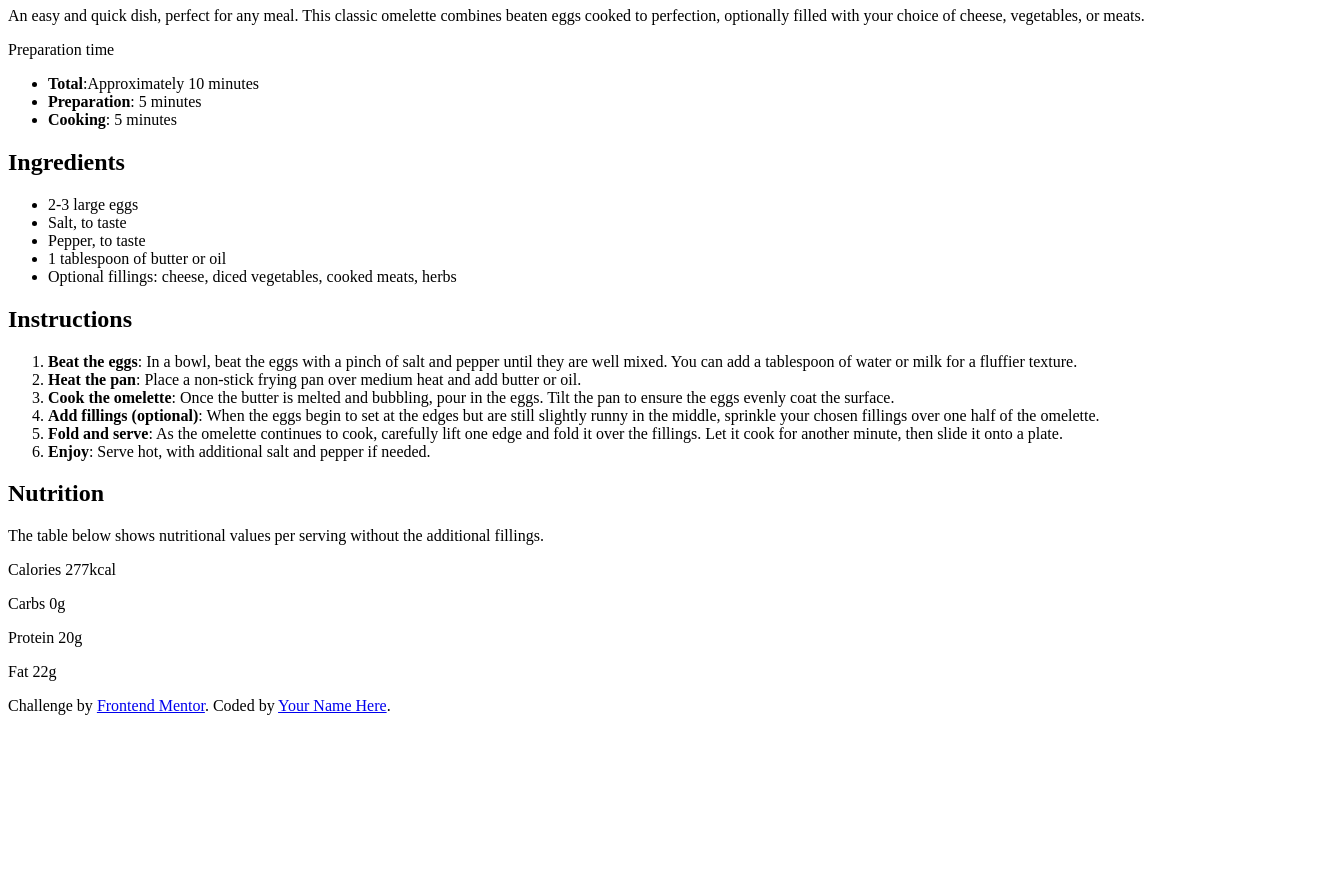
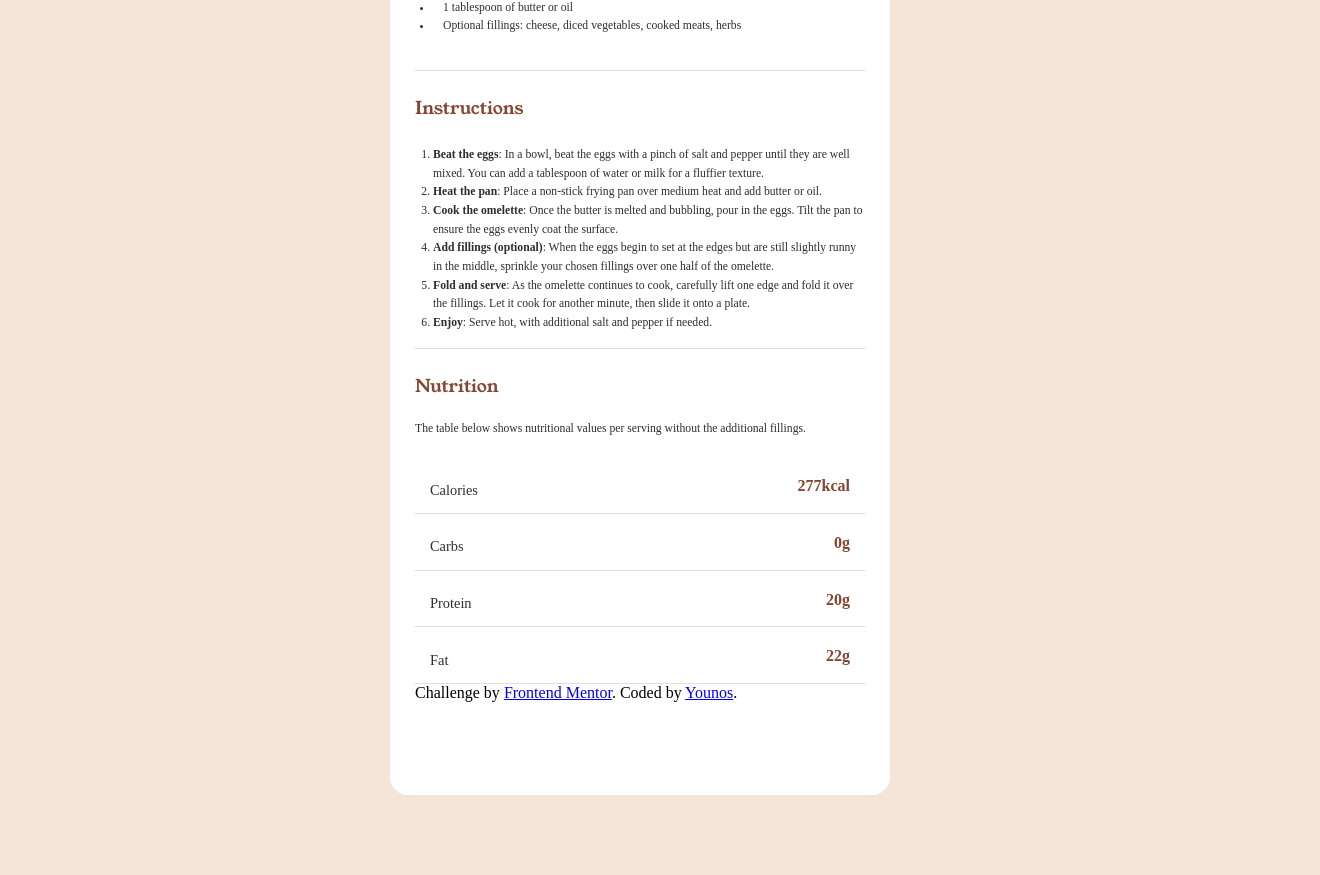
Before and after one commit to Younos-abbasi/f-mentor-recipe-page, a plain HTML site: page index.html in a window 1280 px wide. Shown: the part 685-1560 px from the top of the page, 1320 px wide, since content can reach past the window. Before the commit the page ends 1408 px from the top, so only its background shows below. Drawn offline with Linux system fonts and the light colour scheme.

Commit message:
added style

```diff
--- a/index.html
+++ b/index.html
@@ -9,11 +9,24 @@
       sizes="32x32"
       href="./assets/images/favicon-32x32.png"
     />
-
+    <link rel="preconnect" href="https://fonts.googleapis.com" />
+    <link rel="preconnect" href="https://fonts.gstatic.com" crossorigin />
+    <link
+      href="https://fonts.googleapis.com/css2?family=Young+Serif&display=swap"
+      rel="stylesheet"
+    />
+    <link rel="preconnect" href="https://fonts.googleapis.com" />
+    <link rel="preconnect" href="https://fonts.gstatic.com" crossorigin />
+    <link
+      href="https://fonts.googleapis.com/css2?family=Outfit:wght@100..900&display=swap"
+      rel="stylesheet"
+    />
+    <link rel="stylesheet" href="style.css" />
     <title>Frontend Mentor | Recipe page</title>
   </head>
   <body>
     <div class="container">
+      <div class="container__content">
         <header class="header">
           <img
             src="./assets/images/image-omelette.jpeg"
@@ -23,8 +36,8 @@
           <h1>Simple Omelette Recipe</h1>
           <p>
             An easy and quick dish, perfect for any meal. This classic omelette
-          combines beaten eggs cooked to perfection, optionally filled with your
-          choice of cheese, vegetables, or meats.
+            combines beaten eggs cooked to perfection, optionally filled with
+            your choice of cheese, vegetables, or meats.
           </p>
         </header>
         <main>
@@ -56,17 +69,17 @@
             <ol>
               <li>
                 <strong>Beat the eggs</strong>: In a bowl, beat the eggs with a
-              pinch of salt and pepper until they are well mixed. You can add a
-              tablespoon of water or milk for a fluffier texture.
+                pinch of salt and pepper until they are well mixed. You can add
+                a tablespoon of water or milk for a fluffier texture.
               </li>
               <li>
                 <strong>Heat the pan</strong>: Place a non-stick frying pan over
                 medium heat and add butter or oil.
               </li>
               <li>
-              <strong>Cook the omelette</strong>: Once the butter is melted and
-              bubbling, pour in the eggs. Tilt the pan to ensure the eggs evenly
-              coat the surface.
+                <strong>Cook the omelette</strong>: Once the butter is melted
+                and bubbling, pour in the eggs. Tilt the pan to ensure the eggs
+                evenly coat the surface.
               </li>
               <li>
                 <strong>Add fillings (optional)</strong>: When the eggs begin to
@@ -79,34 +92,49 @@
                 it cook for another minute, then slide it onto a plate.
               </li>
               <li>
-              <strong>Enjoy</strong>: Serve hot, with additional salt and pepper
-              if needed.
+                <strong>Enjoy</strong>: Serve hot, with additional salt and
+                pepper if needed.
               </li>
             </ol>
           </section>
           <!-- section 4 -->
           <section class="nutrition">
             <h2>Nutrition</h2>
-          <p>
+            <p class="nutrition__text">
               The table below shows nutritional values per serving without the
               additional fillings.
             </p>
-          <div>
-            <p>Calories <span>277kcal</span></p>
-            <p>Carbs <span>0g</span></p>
-            <p>Protein <span>20g</span></p>
-            <p>Fat <span>22g</span></p>
+            <div class="nutrition__container">
+              <div class="last">
+                <p>Calories</p>
+                <span>277kcal</span>
+              </div>
+              <div class="last">
+                <p>Carbs</p>
+                <span>0g</span>
+              </div>
+              <div class="last">
+                <p>Protein</p>
+                <span>20g</span>
+              </div>
+              <div class="last">
+                <p>Fat</p>
+                <span>22g</span>
+              </div>
             </div>
           </section>
         </main>
         <footer>
           <div class="attribution">
             Challenge by
-          <a href="https://www.frontendmentor.io?ref=challenge" target="_blank"
+            <a
+              href="https://www.frontendmentor.io?ref=challenge"
+              target="_blank"
               >Frontend Mentor</a
-          >. Coded by <a href="#">Your Name Here</a>.
+            >. Coded by <a href="#">Younos</a>.
           </div>
         </footer>
       </div>
+    </div>
   </body>
 </html>
--- /dev/null
+++ b/style.css
@@ -0,0 +1,143 @@
+---02 LAYOUT
+- Mobile: 375px
+- Desktop: 1440px
+
+*/
+
+* {
+  margin: 0;
+  padding: 0;
+  box-sizing: border-box;
+}
+:root {
+  --primary-color: hsl(14, 45%, 36%);
+  --primary-dark-color: hsl(332, 51%, 32%);
+  --neutral-white: hsl(0, 0%, 100%);
+  --neutral-rose-white: hsl(330, 100%, 98%);
+  --neutral-eggshell: hsl(30, 54%, 90%);
+  --neutral-light-gray: hsl(30, 18%, 87%);
+  --neutral-wenge-brown: hsl(30, 10%, 34%);
+  --neutral-dark-charcoal: hsl(24, 5%, 18%);
+}
+
+body {
+  background-color: var(--neutral-eggshell);
+}
+.container {
+  background-color: var(--neutral-white);
+  width: 500px;
+  height: 1400px;
+  border-radius: 18px;
+  margin: 80px auto;
+}
+.container__content {
+  width: 90%;
+  margin: 20px auto;
+  padding: 20px 0;
+}
+.header__image {
+  width: 100%;
+  height: 200px;
+  object-fit: cover;
+  border-radius: 10px;
+}
+.header h1 {
+  margin: 15px 0;
+  font-family: "Young Serif", serif;
+  font-weight: 400;
+  font-style: normal;
+  font-size: 1.7rem;
+  color: var(--neutral-dark-charcoal);
+}
+.header p {
+  font-family: "Outfit", sans-serif;
+  font-size: 0.694rem;
+  font-weight: normal;
+  font-style: normal;
+  color: var(--neutral-dark-charcoal);
+  margin-bottom: 15px;
+  line-height: 1.6;
+}
+.prep-time {
+  background-color: var(--neutral-rose-white);
+  width: 90%;
+  height: 120px;
+  border-radius: 10px;
+  padding: 5px 0;
+}
+.prep-time p {
+  color: var(--primary-dark-color);
+  font-family: "Outfit", sans-serif;
+  font-weight: 500;
+  font-size: 1rem;
+  padding-left: 15px;
+}
+.prep-time ul {
+  padding-left: 35px;
+}
+.prep-time ul li {
+  line-height: 1.7;
+  font-size: 0.7rem;
+  color: var(--neutral-dark-charcoal);
+}
+h2 {
+  color: var(--primary-color);
+  font-family: "Young Serif", serif;
+  font-weight: 400;
+  font-size: 1.1rem;
+  padding: 10px 0;
+}
+.ingredients {
+  margin: 15px 0;
+  border-bottom: 1px solid var(--neutral-light-gray);
+}
+.ingredients ul {
+  padding-left: 18px;
+  padding-bottom: 18px;
+}
+.ingredients ul li {
+  font-size: 0.73rem;
+  font-weight: normal;
+  font-style: normal;
+  color: var(--neutral-dark-charcoal);
+  line-height: 1.6;
+  padding-left: 10px;
+}
+.instruction {
+  border-bottom: 1px solid var(--neutral-light-gray);
+  margin: 15px 0;
+}
+.instruction ol {
+  padding-left: 18px;
+  margin-bottom: 15px;
+}
+.instruction ol li {
+  font-size: 0.73rem;
+  font-weight: normal;
+  font-style: normal;
+  color: var(--neutral-dark-charcoal);
+  line-height: 1.6;
+}
+.nutrition__text {
+  font-size: 0.73rem;
+  font-weight: normal;
+  font-style: normal;
+  color: var(--neutral-dark-charcoal);
+  padding-bottom: 10px;
+}
+.last {
+  display: flex;
+  justify-content: space-between;
+  border-bottom: 1px solid var(--neutral-light-gray);
+  padding: 10px 15px 0;
+}
+.last span {
+  padding-top: 10px;
+  padding-left: 150px;
+  color: var(--primary-color);
+  font-weight: 700;
+}
+.last p {
+  color: var(--neutral-dark-charcoal);
+  font-size: 0.9rem;
+}
```
Lines whose indentation alone changed are shown as unchanged.
